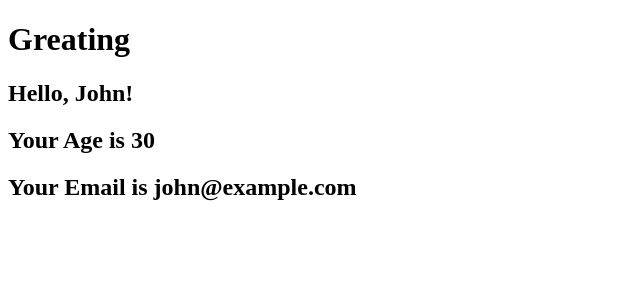
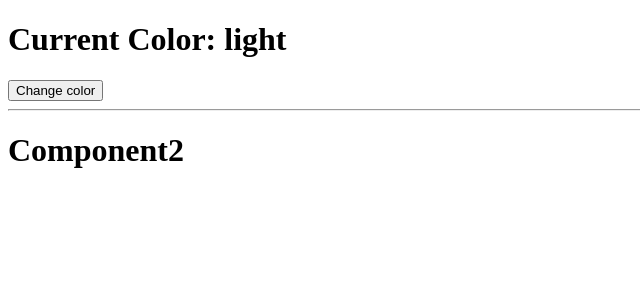
Before and after one commit to Jafar610/ReactState, a React (Vite) app: page / in a window 1280 px wide. Shown: the top 300 px of the page, without its empty margins (0-640 px from the left). Built offline with nearby package versions, Linux system fonts and the light colour scheme.

Commit message:
ThemeContext component added

```diff
--- a/src/App.css
+++ b/src/App.css
@@ -0,0 +1,9 @@
+.light{
+    color:#020527;
+    background-color: cornsilk;
+}
+
+.dark{
+    color: #fff;
+    background-color: #020527;
+}
--- a/src/App.jsx
+++ b/src/App.jsx
@@ -1,20 +1,26 @@
 import React from 'react'
 import Component1 from './Components/contextAPI/Component1'
-export const myContext = React.createContext()
+import Component2 from './Components/contextAPI/Component2'
+import ThemeContext from './Components/contextAPI/ThemeContext'
+// export const myContext = React.createContext()
 
-let obj = {
-    name : 'John',
-    age : 30,
-    email : 'john@example.com'
-    }
+// let obj = {
+//     name : 'John',
+//     age : 30,
+//     email : 'john@example.com'
+//     }
 
 function App() {
   return (
     <>
-     <myContext.Provider value={{name: obj.name, age: obj.age, email: obj.email}}>
+     {/* <myContext.Provider value={{name: obj.name, age: obj.age, email: obj.email}}>
         <Component1 />
-     </myContext.Provider>
+     </myContext.Provider> */}
 
+      <ThemeContext>
+        <Component1/>
+        <Component2/>
+      </ThemeContext>
     </>
   )
 }
--- a/src/Components/contextAPI/Component1.jsx
+++ b/src/Components/contextAPI/Component1.jsx
@@ -1,10 +1,17 @@
-import React from 'react'
+
 import Component2 from './Component2'
+import {ColorContext} from './ThemeContext'
+import { useContext } from 'react'
 
 function Component1() {
+
+  const {color, colorToggler} = useContext(ColorContext);
+
   return (
     <>
-    <Component2 />
+    <h1>Current Color: {color} </h1>
+    <button onClick={colorToggler}>Change color</button>
+    <hr />
     </>
   )
 }
--- a/src/Components/contextAPI/Component2.jsx
+++ b/src/Components/contextAPI/Component2.jsx
@@ -1,10 +1,14 @@
-import React from 'react'
+import React,{useContext} from 'react'
+import { ColorContext } from './ThemeContext';
 import Component3 from './Component3'
 
 function Component2() {
+  const { color } = useContext(ColorContext);
   return (
     <>
-    <Component3 />
+    <div className={color}>
+      <h1>Component2</h1>
+    </div>
     </>
   )
 }
--- a/src/Components/contextAPI/Component3.jsx
+++ b/src/Components/contextAPI/Component3.jsx
@@ -1,13 +1,13 @@
-import React, {useContext} from 'react'
-import { myContext } from '../../App'
+// import React, {useContext} from 'react'
+// import { myContext } from '../../App'
 function Component3() {
-  const value = useContext(myContext);
+  // const value = useContext(myContext);
   return (
     <>
-    <h1>Greating</h1>
+    {/* <h1>Greating</h1>
     <h2>Hello, {value.name}!</h2>
     <h2>Your Age is {value.age}</h2>
-    <h2>Your Email is {value.email}</h2>
+    <h2>Your Email is {value.email}</h2> */}
     </>
   )
 }
--- /dev/null
+++ b/src/Components/contextAPI/ThemeContext.jsx
@@ -0,0 +1,26 @@
+
+import React, { createContext, useState } from 'react';
+
+// 1. Create the context
+export const ColorContext = createContext();
+
+function ThemeContext({ children }) {
+  // 2. Store the current theme
+  const [color, setColor] = useState('light');
+
+  // 3. Toggle between light and dark
+  const colorToggler = () => {
+    setColor((prevColor) =>
+      prevColor === 'light' ? 'dark' : 'light'
+    );
+  };
+
+  // 4. Provide the context to child components
+  return (
+    <ColorContext.Provider value={{ color, colorToggler }}>
+      {children}
+    </ColorContext.Provider>
+  );
+}
+
+export default ThemeContext;
```
